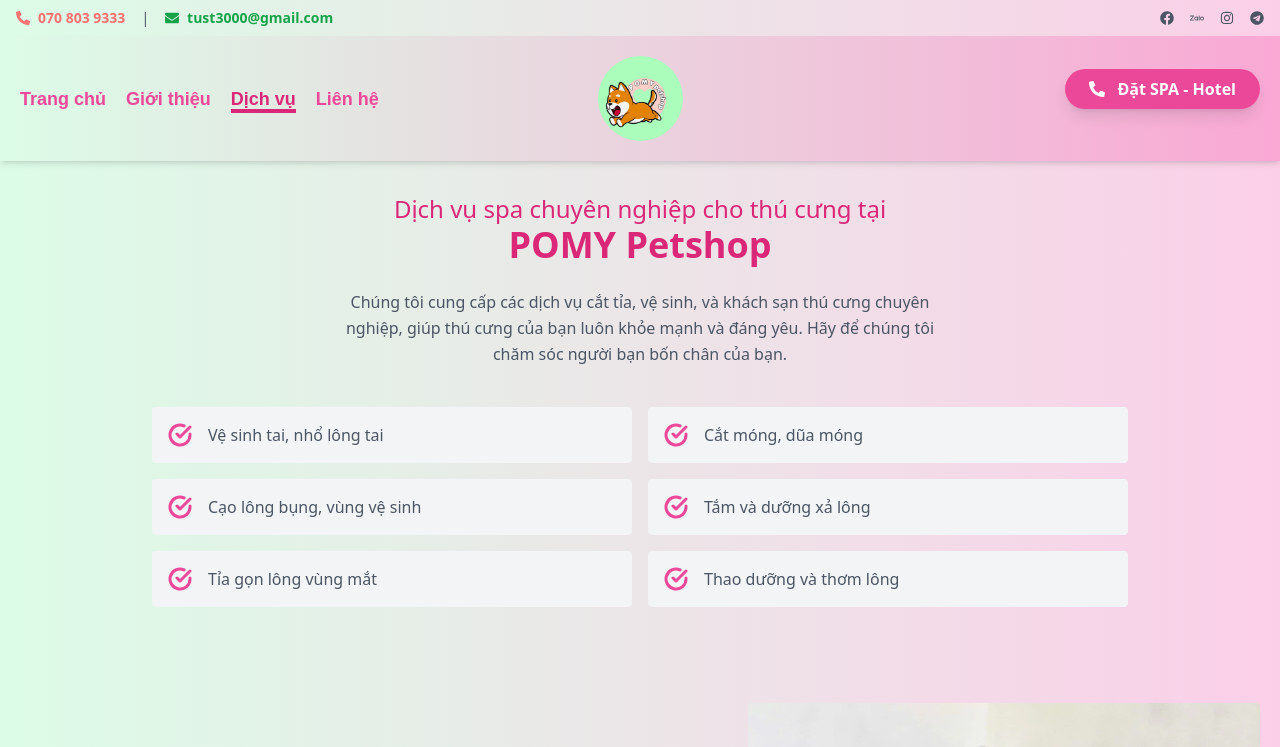
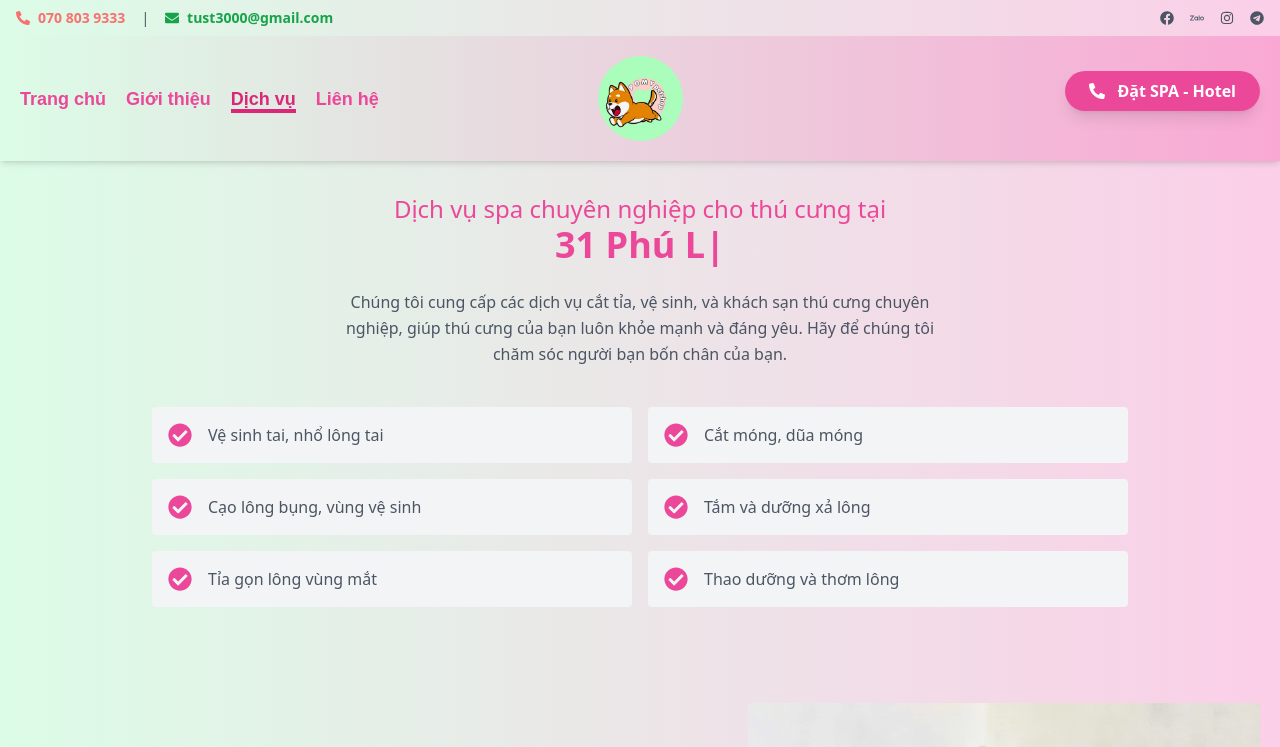
Before and after one commit to dangkhoa45/pomy-petshop, a Next.js app: page /services in a window 1280 px wide. Shown: the top 747 px of the page. Built offline with nearby package versions, Linux system fonts and the light colour scheme.

Commit message:
update Service page

```diff
--- a/package.json
+++ b/package.json
@@ -16,13 +16,15 @@
     "react": "^19.0.0",
     "react-dom": "^19.0.0",
     "react-icons": "^5.4.0",
-    "react-swipeable": "^7.0.2"
+    "react-swipeable": "^7.0.2",
+    "react-typical": "^0.1.3"
   },
   "devDependencies": {
     "@eslint/eslintrc": "^3",
     "@types/node": "^20",
     "@types/react": "^19",
     "@types/react-dom": "^19",
+    "@types/react-typical": "^0.1.2",
     "eslint": "^9",
     "eslint-config-next": "15.1.0",
     "postcss": "^8",
--- a/src/app/services/page.tsx
+++ b/src/app/services/page.tsx
@@ -1,13 +1,13 @@
 import FeatureService from "@/components/FeatureService";
 import QuestionService from "@/components/QuestionService";
-import ServiceList from "@/components/ServiceList";
 
 function ServicePage() {
   return (
     <div className="bg-gradient-to-r from-green-100 to-pink-200">
       <FeatureService />
       <QuestionService />
-      <ServiceList />
+
+      {/* <ServiceList /> */}
     </div>
   );
 }
--- a/src/components/FeatureService.tsx
+++ b/src/components/FeatureService.tsx
@@ -1,135 +1,91 @@
-function FeatureService() {
+"use client"
+import { motion } from "framer-motion";
+import { FaCheckCircle } from "react-icons/fa";
+import Typical from "react-typical";
+
+const FeatureService = () => {
+  const services = [
+    "Vệ sinh tai, nhổ lông tai",
+    "Cắt móng, dũa móng",
+    "Cạo lông bụng, vùng vệ sinh",
+    "Tắm và dưỡng xả lông",
+    "Tỉa gọn lông vùng mắt",
+    "Thao dưỡng và thơm lông",
+  ];
+
+  const itemVariants = {
+    hidden: { opacity: 0, y: 50 },
+    visible: { opacity: 1, y: 0 },
+  };
+
+  const ServiceItem = ({ name }: { name: string }) => (
+    <motion.div
+      variants={itemVariants}
+      initial="hidden"
+      animate="visible"
+      transition={{ duration: 0.5, ease: "easeOut" }}
+      className="p-2 sm:w-1/2 w-full"
+    >
+      <div className="bg-gray-100 rounded flex p-4 h-full items-center hover:shadow-lg transition-shadow duration-300">
+        <FaCheckCircle className="text-pink-500 w-6 h-6 flex-shrink-0 mr-4" />
+        <span className="title-font font-medium">{name}</span>
+      </div>
+    </motion.div>
+  );
+
   return (
-    <section className="text-gray-600 body-font">
+    <motion.section
+      initial={{ opacity: 0 }}
+      animate={{ opacity: 1 }}
+      transition={{ duration: 1 }}
+      className="text-gray-600 body-font"
+    >
       <div className="container px-5 py-8 mx-auto">
-        <div className="text-center mb-8">
-          <h1 className="title-font text-xl md:text-2xl mb-6 font-medium text-pink-600">
+        <motion.div
+          initial={{ opacity: 0, y: -50 }}
+          animate={{ opacity: 1, y: 0 }}
+          transition={{ duration: 0.8, ease: "easeOut" }}
+          className="text-center mb-8"
+        >
+          <h1 className="title-font text-xl md:text-2xl mb-6 font-medium text-pink-500 font-poppins">
             Dịch vụ spa chuyên nghiệp cho thú cưng tại
-            <br /> <span className="text-2xl md:text-4xl pt-4 font-extrabold">POMY Petshop</span>
+            <br />
+            <span className="text-2xl md:text-4xl pt-4 font-bold">
+              <Typical
+                steps={["POMY Petshop", 1000, "31 Phú Lợi - Sóc Trăng", 1000]}
+                loop={Infinity}
+                wrapper="span"
+              />
+            </span>
           </h1>
           <p className="text-base leading-relaxed xl:w-2/4 lg:w-3/4 mx-auto">
             Chúng tôi cung cấp các dịch vụ cắt tỉa, vệ sinh, và khách sạn thú
             cưng chuyên nghiệp, giúp thú cưng của bạn luôn khỏe mạnh và đáng
             yêu. Hãy để chúng tôi chăm sóc người bạn bốn chân của bạn.
           </p>
-        </div>
-        <div className="flex flex-wrap lg:w-4/5 sm:mx-auto sm:mb-2 -mx-2">
-          <div className="p-2 sm:w-1/2 w-full">
-            <div className="bg-gray-100 rounded flex p-4 h-full items-center">
-              <svg
-                fill="none"
-                stroke="currentColor"
-                strokeLinecap="round"
-                strokeLinejoin="round"
-                strokeWidth="3"
-                className="text-pink-500 w-6 h-6 flex-shrink-0 mr-4"
-                viewBox="0 0 24 24"
-              >
-                <path d="M22 11.08V12a10 10 0 11-5.93-9.14"></path>
-                <path d="M22 4L12 14.01l-3-3"></path>
-              </svg>
-              <span className="title-font font-medium">
-                Vệ sinh tai, nhổ lông tai
-              </span>
-            </div>
-          </div>
-          <div className="p-2 sm:w-1/2 w-full">
-            <div className="bg-gray-100 rounded flex p-4 h-full items-center">
-              <svg
-                fill="none"
-                stroke="currentColor"
-                strokeLinecap="round"
-                strokeLinejoin="round"
-                strokeWidth="3"
-                className="text-pink-500 w-6 h-6 flex-shrink-0 mr-4"
-                viewBox="0 0 24 24"
-              >
-                <path d="M22 11.08V12a10 10 0 11-5.93-9.14"></path>
-                <path d="M22 4L12 14.01l-3-3"></path>
-              </svg>
-              <span className="title-font font-medium">
-                Cắt móng, dũa móng
-              </span>
-            </div>
-          </div>
-          <div className="p-2 sm:w-1/2 w-full">
-            <div className="bg-gray-100 rounded flex p-4 h-full items-center">
-              <svg
-                fill="none"
-                stroke="currentColor"
-                strokeLinecap="round"
-                strokeLinejoin="round"
-                strokeWidth="3"
-                className="text-pink-500 w-6 h-6 flex-shrink-0 mr-4"
-                viewBox="0 0 24 24"
-              >
-                <path d="M22 11.08V12a10 10 0 11-5.93-9.14"></path>
-                <path d="M22 4L12 14.01l-3-3"></path>
-              </svg>
-              <span className="title-font font-medium">
-                Cạo lông bụng, vùng vệ sinh
-              </span>
-            </div>
-          </div>
-          <div className="p-2 sm:w-1/2 w-full">
-            <div className="bg-gray-100 rounded flex p-4 h-full items-center">
-              <svg
-                fill="none"
-                stroke="currentColor"
-                strokeLinecap="round"
-                strokeLinejoin="round"
-                strokeWidth="3"
-                className="text-pink-500 w-6 h-6 flex-shrink-0 mr-4"
-                viewBox="0 0 24 24"
-              >
-                <path d="M22 11.08V12a10 10 0 11-5.93-9.14"></path>
-                <path d="M22 4L12 14.01l-3-3"></path>
-              </svg>
-              <span className="title-font font-medium">
-                Tắm và dưỡng xả lông
-              </span>
-            </div>
-          </div>
-          <div className="p-2 sm:w-1/2 w-full">
-            <div className="bg-gray-100 rounded flex p-4 h-full items-center">
-              <svg
-                fill="none"
-                stroke="currentColor"
-                strokeLinecap="round"
-                strokeLinejoin="round"
-                strokeWidth="3"
-                className="text-pink-500 w-6 h-6 flex-shrink-0 mr-4"
-                viewBox="0 0 24 24"
-              >
-                <path d="M22 11.08V12a10 10 0 11-5.93-9.14"></path>
-                <path d="M22 4L12 14.01l-3-3"></path>
-              </svg>
-              <span className="title-font font-medium">Tỉa gọn lông vùng mắt</span>
-            </div>
-          </div>
-          <div className="p-2 sm:w-1/2 w-full">
-            <div className="bg-gray-100 rounded flex p-4 h-full items-center">
-              <svg
-                fill="none"
-                stroke="currentColor"
-                strokeLinecap="round"
-                strokeLinejoin="round"
-                strokeWidth="3"
-                className="text-pink-500 w-6 h-6 flex-shrink-0 mr-4"
-                viewBox="0 0 24 24"
-              >
-                <path d="M22 11.08V12a10 10 0 11-5.93-9.14"></path>
-                <path d="M22 4L12 14.01l-3-3"></path>
-              </svg>
-              <span className="title-font font-medium">
-                Thao dưỡng và thơm lông
-              </span>
-            </div>
-          </div>
-        </div>
+        </motion.div>
+
+        <motion.div
+          initial="hidden"
+          animate="visible"
+          variants={{
+            hidden: { opacity: 0 },
+            visible: {
+              opacity: 1,
+              transition: {
+                staggerChildren: 0.2,
+              },
+            },
+          }}
+          className="flex flex-wrap lg:w-4/5 sm:mx-auto sm:mb-2 -mx-2"
+        >
+          {services.map((service, index) => (
+            <ServiceItem key={index} name={service} />
+          ))}
+        </motion.div>
       </div>
-    </section>
+    </motion.section>
   );
-}
+};
 
 export default FeatureService;
--- a/src/components/StatisticSection.tsx
+++ b/src/components/StatisticSection.tsx
@@ -90,7 +90,7 @@
           viewport={{ once: true, amount: 0.3 }}
         >
           <motion.div className="p-4" variants={cardVariant}>
-            <div className="bg-white border-2 border-pink-500 px-6 py-8 rounded-lg shadow-lg hover:shadow-xl transition-shadow duration-300">
+            <div className="bg-white border-2 border-pink-500 h-[235px]  px-6 py-8 rounded-lg shadow-lg hover:shadow-xl transition-shadow duration-300">
               <PetsCared />
               <h2 className="title-font font-extrabold text-3xl md:text-4xl text-pink-500">
                 {stats.petsCared}+
@@ -102,7 +102,7 @@
           </motion.div>
 
           <motion.div className="p-4" variants={cardVariant}>
-            <div className="bg-white border-2 border-pink-500 px-6 py-8 rounded-lg shadow-lg hover:shadow-xl transition-shadow duration-300">
+            <div className="bg-white border-2 border-pink-500 h-[235px] px-6 py-8 rounded-lg shadow-lg hover:shadow-xl transition-shadow duration-300">
               <StartIcon />
               <h2 className="title-font font-extrabold text-3xl md:text-4xl text-pink-500">
                 {stats.happyClients}+
@@ -114,7 +114,7 @@
           </motion.div>
 
           <motion.div className="p-4" variants={cardVariant}>
-            <div className="bg-white border-2 border-pink-500 px-6 py-8 rounded-lg shadow-lg hover:shadow-xl transition-shadow duration-300">
+            <div className="bg-white border-2 border-pink-500 h-[235px] px-6 py-8 rounded-lg shadow-lg hover:shadow-xl transition-shadow duration-300">
               <CalendarIcon />
               <h2 className="title-font font-extrabold text-3xl md:text-4xl text-pink-500">
                 {stats.dailyBookings}+
@@ -126,7 +126,7 @@
           </motion.div>
 
           <motion.div className="p-4" variants={cardVariant}>
-            <div className="bg-white border-2 border-pink-500 px-6 py-8 rounded-lg shadow-lg hover:shadow-xl transition-shadow duration-300">
+            <div className="bg-white border-2 border-pink-500 h-[235px] px-6 py-8 rounded-lg shadow-lg hover:shadow-xl transition-shadow duration-300">
               <EventIcon />
               <h2 className="title-font font-extrabold text-3xl md:text-4xl text-pink-500">
                 {stats.hotelRooms}+
```
Also changed, not shown: 1 other file (tests, documents, lock files or other folders).
